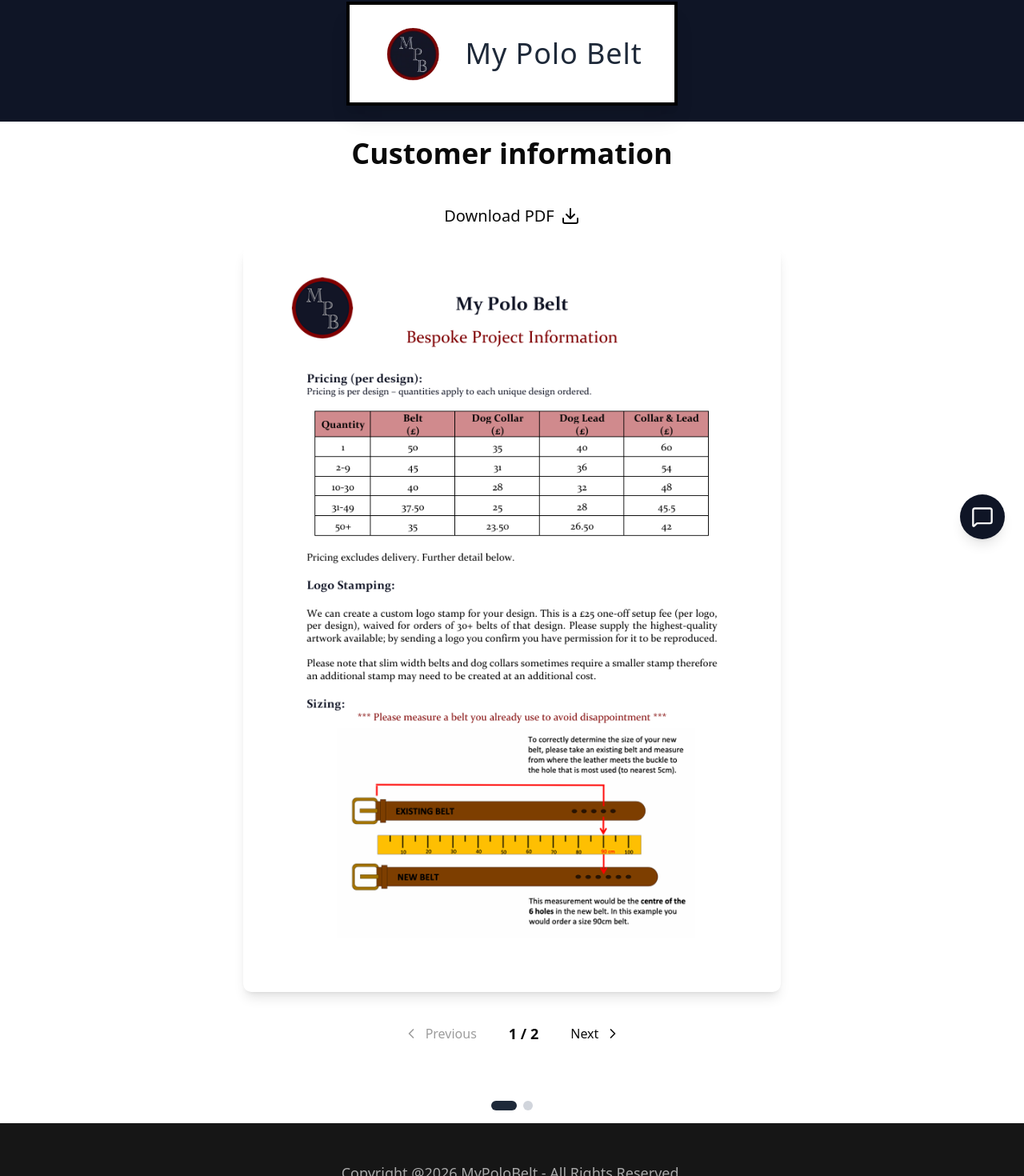
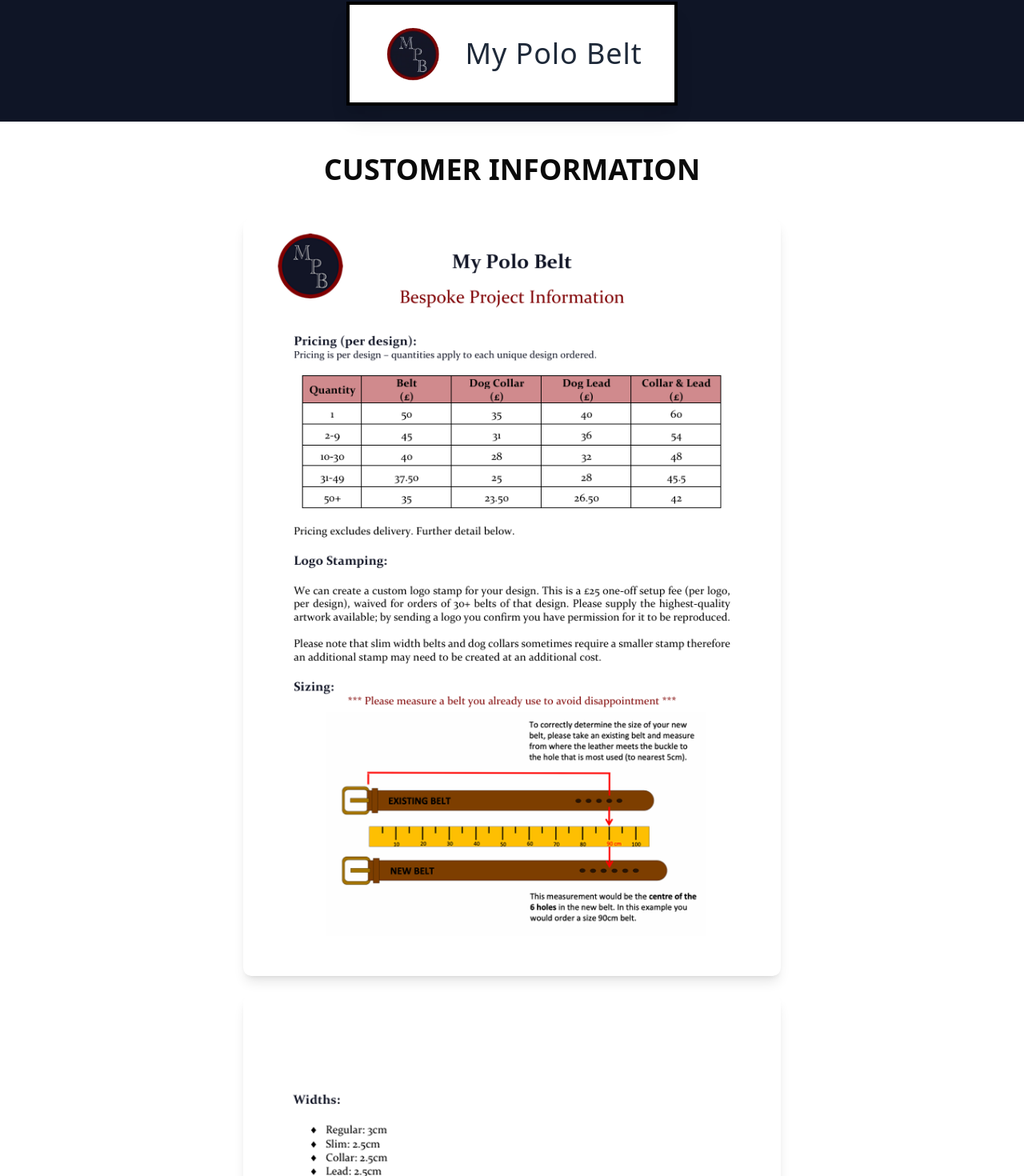
Before and after one commit to mypolobelt/PoloBelt, a Next.js app: page /pricing in a window 1280 px wide. Shown: the part 102-1572 px from the top of the page at 80% size. Built offline with nearby package versions, Linux system fonts and the light colour scheme.

Commit message:
update feed 8 changes

```diff
--- a/src/app/(GroupRoutes)/thread-chart/page.tsx
+++ b/src/app/(GroupRoutes)/thread-chart/page.tsx
@@ -4,8 +4,8 @@
 import { Suspense } from 'react';
 
 export const metadata: Metadata = {
-    title: "Thread Color Chart - Polo Belt",
-    description: "Browse our complete thread color chart with 200+ shade options for bespoke Argentine style polo belts.",
+    title: "Thread Colour Chart - Polo Belt",
+    description: "Browse our complete thread colour chart with 200+ shade options for bespoke Argentine style polo belts.",
 };
 
 const page = () => {
--- a/src/app/layout.tsx
+++ b/src/app/layout.tsx
@@ -2,7 +2,6 @@
 import { Geist, Geist_Mono } from "next/font/google";
 import "./globals.css";
 import Nav from "@/components/modules/shared/Nav";
-import FloatingChat from "@/components/modules/shared/FloatingChat";
 import Footer from "@/components/modules/shared/Footer";
 
 const geistSans = Geist({
@@ -33,7 +32,6 @@
         <Nav />
         <div>
           {children}
-          <FloatingChat />
         </div>
         <Footer />
       </body>
--- a/src/components/belt_design/ColorPickerModal.tsx
+++ b/src/components/belt_design/ColorPickerModal.tsx
@@ -71,7 +71,7 @@
                   : 'bg-white border-gray-300 text-black hover:border-yellow-400'
                 }`}
             >
-              {tab === 'basic' ? 'Basic Colors' : 'Full Palette'}
+              {tab === 'basic' ? 'Basic Colours' : 'Full Palette'}
             </button>
           ))}
         </div>
--- a/src/components/modules/belt_maker/Stage3_SizesAndPricing.tsx
+++ b/src/components/modules/belt_maker/Stage3_SizesAndPricing.tsx
@@ -275,7 +275,7 @@
                         value={comments}
                         onChange={(e) => onCommentsChange(e.target.value)}
                         rows={4}
-                        placeholder="e.g. Required by 15th August, special monogram request, gift wrapping needed..."
+                        placeholder="e.g. Required by 15th August, special monogram request..."
                         className="w-full px-3 py-2 border-2 border-gray-300 rounded-none font-sans text-sm focus:outline-none focus:border-gold resize-none"
                     />
                 </div>
--- a/src/components/modules/belt_maker/useBeltDesign.ts
+++ b/src/components/modules/belt_maker/useBeltDesign.ts
@@ -518,6 +518,7 @@
 
   // Validation
   const canProceedToStage3 = () => {
+    if (!designName.trim()) return false;
     if (selectedPreset === "Classic_2Stripe") {
       const hasRequiredMainColours =
         classic2StripeColorCount === 2
--- a/src/components/modules/price/PriceInfo.tsx
+++ b/src/components/modules/price/PriceInfo.tsx
@@ -1,83 +1,19 @@
 'use client';
 
 import Image from 'next/image';
-import { motion, AnimatePresence } from 'framer-motion';
-import { ChevronRight, ChevronLeft, Download } from 'lucide-react';
-import { useState } from 'react';
+import { motion } from 'framer-motion';
 import PoloLogo2 from '../shared/PoloLogo2';
-
-const PriceInfo = () => {
-    const [currentPage, setCurrentPage] = useState(0);
-
-    // Array of PDF page images
-    const pdfPages = [
-        {
-            src: '/assets/pdf1.png',
-            alt: 'Customer Information Page 1',
-            width: 712,
-            height: 1005,
-        },
-        {
-            src: '/assets/pdf2.png',
-            alt: 'Customer Information Page 2',
-            width: 712,
-            height: 1050,
-        },
-    ];
-
-    const handlePdfDownload = () => {
-        const link = document.createElement('a');
-        link.href = '/assets/MPBInformationSheet.pdf';
-        link.download = 'MPBInformationSheet.pdf';
-        document.body.appendChild(link);
-        link.click();
-        document.body.removeChild(link);
-    };
-
-    const handleNextPage = () => {
-        if (currentPage < pdfPages.length - 1) {
-            setCurrentPage(currentPage + 1);
-        }
-    };
-
-    const handlePrevPage = () => {
-        if (currentPage > 0) {
-            setCurrentPage(currentPage - 1);
-        }
-    };
 
 const sectionVariants = {
     hidden: { opacity: 0, y: 30 },
-        visible: {
-            opacity: 1,
-            y: 0,
-            transition: {
-                duration: 0.6,
-            },
-        },
+    visible: { opacity: 1, y: 0, transition: { duration: 0.6 } },
 };
 
 const imageVariants = {
-        enter: { opacity: 0, y: 20 },
-        center: {
-            opacity: 1,
-            y: 0,
-            transition: {
-                duration: 0.5,
-            },
-        },
-        exit: { opacity: 0, y: -20 },
+    hover: { scale: 1.01, transition: { duration: 0.3 } },
 };
 
-    const imageHoverVariants = {
-        hover: {
-            scale: 1.02,
-            transition: {
-                duration: 0.3,
-            },
-        },
-    };
-
+const PriceInfo = () => {
     return (
         <section className="w-full">
             <PoloLogo2 />
@@ -87,102 +23,31 @@
                 whileInView="visible"
                 viewport={{ once: false, amount: 0.2 }}
             >
-                {/* Customer Information Header */}
-                <div>
-                    <h2 className="text-xl sm:text-2xl md:text-3xl lg:text-4xl font-bold text-center py-5">
-                        Customer information
+                <h2 className="uppercase text-xl sm:text-2xl md:text-3xl lg:text-4xl font-bold text-center py-10">
+                    Customer Information
                 </h2>
-                    <button
-                        onClick={handlePdfDownload}
-                        className="text-lg sm:text-xl flex items-center justify-center gap-2 mx-auto py-6 cursor-pointer hover:text-blue-600 transition-colors duration-200 font-medium"
-                    >
-                        Download PDF <Download size={24} />
-                    </button>
-                </div>
 
-                {/* PDF Page Display with Pagination */}
-                <div className="flex flex-col items-center gap-8 px-4 sm:px-6 lg:px-8">
-                    {/* Image Container */}
-                    <div className="w-full max-w-2xl relative">
-                        <AnimatePresence mode="wait">
-                            <motion.div
-                                key={currentPage}
-                                variants={imageVariants}
-                                initial="enter"
-                                animate="center"
-                                exit="exit"
-                                whileHover="hover"
-                                className="w-full"
-                            >
-                                <motion.div
-                                    whileHover="hover"
-                                    variants={imageHoverVariants}
-                                    className="w-full"
-                                >
+                <div className="flex flex-col items-center gap-6 px-4 sm:px-6 lg:px-8 pb-12">
+                    <motion.div whileHover="hover" variants={imageVariants} className="w-full max-w-2xl">
                         <Image
-                                        src={pdfPages[currentPage].src}
-                                        alt={pdfPages[currentPage].alt}
-                                        className="w-full h-auto mx-auto p-5 bg-white rounded-lg shadow-lg"
-                                        width={pdfPages[currentPage].width}
-                                        height={pdfPages[currentPage].height}
+                            src="/assets/pdf1.png"
+                            alt="Customer Information Page 1"
+                            width={712}
+                            height={1005}
+                            className="w-full h-auto mx-auto bg-white rounded-lg shadow-lg"
                             priority
                         />
                     </motion.div>
+
+                    <motion.div whileHover="hover" variants={imageVariants} className="w-full max-w-2xl">
+                        <Image
+                            src="/assets/pdf2.png"
+                            alt="Customer Information Page 2"
+                            width={712}
+                            height={1050}
+                            className="w-full h-auto mx-auto bg-white rounded-lg shadow-lg"
+                        />
                     </motion.div>
-                        </AnimatePresence>
-                    </div>
-
-                    {/* Pagination Controls */}
-                    <div className="flex items-center justify-center gap-6 pb-8 w-full">
-                        {/* Previous Button */}
-                        <button
-                            onClick={handlePrevPage}
-                            disabled={currentPage === 0}
-                            className={`flex items-center gap-2 px-4 py-2 rounded-lg font-medium transition-all duration-200 ${currentPage === 0
-                                ? 'opacity-40 cursor-not-allowed'
-                                : 'hover:bg-gray-100 active:scale-95 cursor-pointer'
-                                }`}
-                        >
-                            <ChevronLeft size={20} />
-                            Previous
-                        </button>
-
-                        {/* Page Indicator */}
-                        <div className="text-center">
-                            <span className="text-lg font-semibold">
-                                {currentPage + 1} / {pdfPages.length}
-                            </span>
-                        </div>
-
-                        {/* Next Button */}
-                        <button
-                            onClick={handleNextPage}
-                            disabled={currentPage === pdfPages.length - 1}
-                            className={`flex items-center gap-2 px-4 py-2 rounded-lg font-medium transition-all duration-200 ${currentPage === pdfPages.length - 1
-                                ? 'opacity-40 cursor-not-allowed'
-                                : 'hover:bg-gray-100 active:scale-95 cursor-pointer'
-                                }`}
-                        >
-                            Next
-                            <ChevronRight size={20} />
-                        </button>
-                    </div>
-
-                    {/* Page Dots Indicator */}
-                    <div className="flex gap-2 mb-4">
-                        {pdfPages.map((_, index) => (
-                            <motion.button
-                                key={index}
-                                onClick={() => setCurrentPage(index)}
-                                className={`w-3 h-3 rounded-full transition-all duration-200 cursor-pointer ${index === currentPage
-                                    ? 'bg-gray-800 w-8'
-                                    : 'bg-gray-300 hover:bg-gray-400'
-                                    }`}
-                                whileHover={{ scale: 1.2 }}
-                                whileTap={{ scale: 0.95 }}
-                            />
-                        ))}
-                    </div>
                 </div>
             </motion.div>
         </section>
```
Also changed, not shown: src/app/api/send-order/route.ts (+6 -4 lines), src/components/belt_design/ControlsPanel.tsx (+5 -5 lines), src/components/belt_design/DownloadPDFButton.tsx (+13 -6 lines), src/components/modules/belt_maker/Stage2_CustomizeDesign.tsx (+7 -4 lines), src/components/modules/thread-chart/thread-chart.tsx (+53 -5 lines), src/database/constants.ts (+48 -35 lines), public/assets/thread-chart-1.jpg (added), public/assets/thread-chart-2.jpg (added). Lines whose indentation alone changed are shown as unchanged.
